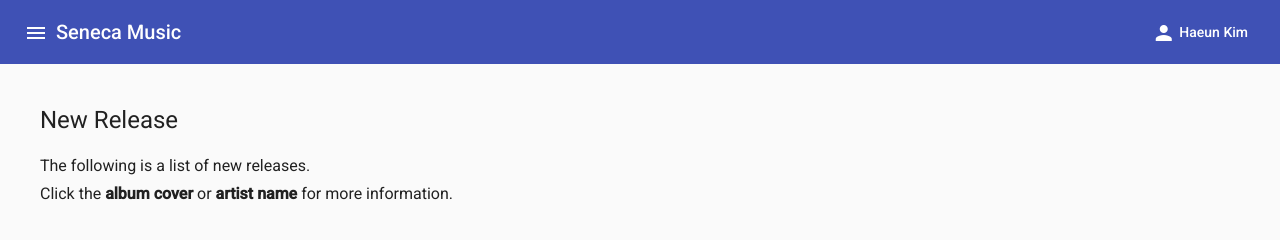
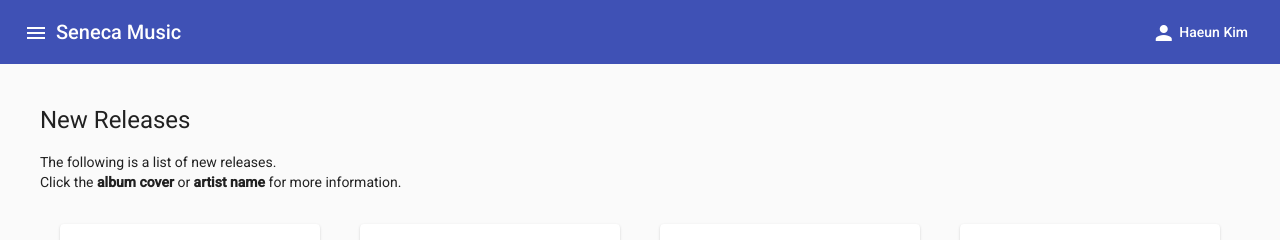
Before and after one commit to haeun159951/Music-Service-Application, an Angular app: page /newReleases in a window 1280 px wide. Shown: the top 240 px of the page. Built offline with nearby package versions, Linux system fonts and the light colour scheme.

Commit message:
modified

```diff
--- a/src/app/album/album.component.html
+++ b/src/app/album/album.component.html
@@ -1,7 +1,5 @@
 <h1>{{ album.name }}</h1>
-
 <p>Full track listing for {{ album.name }}</p>
-
 <mat-card>
   <mat-card-content fxLayout="row wrap" fxLayout.xs="column">
     <div fxflex>
--- a/src/app/app.component.html
+++ b/src/app/app.component.html
@@ -70,12 +70,6 @@
       <!-- Main content -->
 
       <router-outlet> </router-outlet>
-      <!-- <app-about></app-about>
-      <app-not-found></app-not-found>
-      <app-new-releases></app-new-releases>
-      <app-album></app-album>
-      <app-artist-discography></app-artist-discography> -->
-      <!-- ------------ -->
 
       <div class="bottom-spacer"></div>
     </mat-sidenav-content>
--- a/src/app/app.component.ts
+++ b/src/app/app.component.ts
@@ -4,7 +4,7 @@
  * assignment has been copied manually or electronically from any other source (including web sites) or
  * distributed to other students.
  *
- * Name: Ha Eun Kim Student ID: 158007187 Date: Jul 13, 2021
+ * Name: Ha Eun Kim Student ID: 158007187 Date: Jul 15, 2021
  *
  ********************************************************************************/
 
--- a/src/app/artist-discography/artist-discography.component.html
+++ b/src/app/artist-discography/artist-discography.component.html
@@ -1,6 +1,8 @@
 <h1>{{ artist.name }}</h1>
-<p>Full discography for {{ artist.name }}</p>
-<p>Click the <b>album cover</b> for more information</p>
+<p>
+  Full discography for {{ artist.name }} <br />Click the <b>album cover</b> for
+  more information
+</p>
 <mat-card
   [style.background]="
     'url(' + artist.images[0].url + ')
--- a/src/app/new-releases/new-releases.component.html
+++ b/src/app/new-releases/new-releases.component.html
@@ -1,18 +1,18 @@
-<h1>New Release</h1>
-<h3>
+<h1>New Releases</h1>
+<p>
   The following is a list of new releases. <br />Click the <b>album cover</b
   > or <b>artist name</b> for more information.
-</h3>
+</p>
+<div>
   <div class="content">
     <div fxLayout="row wrap" fxLayout.xs="column">
       <!-- Single "Responsive" Card-->
-    <div fxFlex [style.margin]="'20px'" *ngFor="let release of releases">
+      <div *ngFor="let release of releases" fxFlex [style.margin]="'20px'">
         <mat-card [style.min-width]="'200px'">
           <mat-card-header>
             <mat-card-title>{{ release.name }}</mat-card-title>
             <mat-card-subtitle>New Release</mat-card-subtitle>
           </mat-card-header>
-
           <img
             mat-card-image
             class="album-cover"
@@ -20,9 +20,8 @@
             alt="album art"
             routerLink="/album"
           />
-
-        <strong>Release Date: </strong>{{ release.release_date | date: "M/d/yy"
-        }}<br />
+          <strong>Release Date: </strong
+          >{{ release.release_date | date: "M/d/yy" }}<br />
           <strong>Tracks: </strong>{{ release.total_tracks }}<br /><br />
           <mat-card-content *ngFor="let artist of release.artists">
             <mat-chip-list aria-label="Artist selection">
@@ -34,3 +33,4 @@
       <!-- -->
     </div>
   </div>
+</div>
```
Lines whose indentation alone changed are shown as unchanged.
